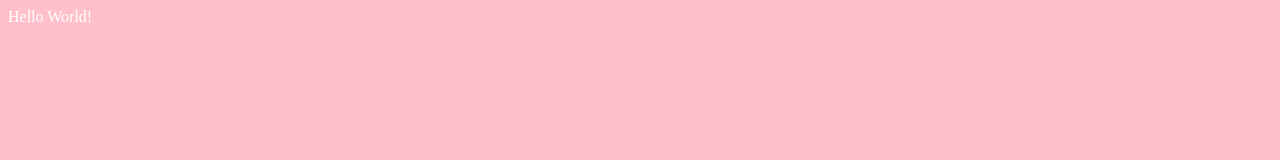
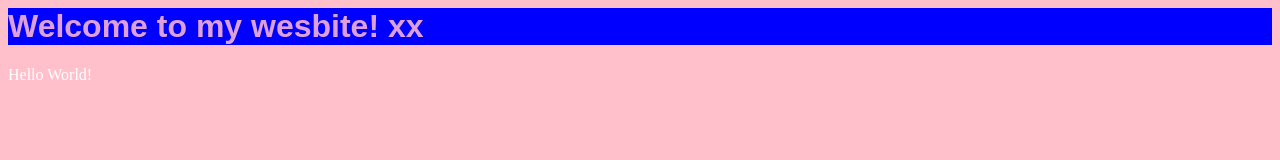
Before and after one commit to Jackpkb/jackpkb.uk, a plain HTML site: page index.html in a window 1280 px wide. Drawn offline with Linux system fonts and the light colour scheme.

Commit message:
i hate this

```diff
--- a/index.html
+++ b/index.html
@@ -4,6 +4,7 @@
         <link rel="stylesheet" href="/assets/css/main.css">
     </head>
     <body>
+        <h1>Welcome to my wesbite! xx</h1>
         <p>Hello World!</p>
     </body>
 </html>
```
